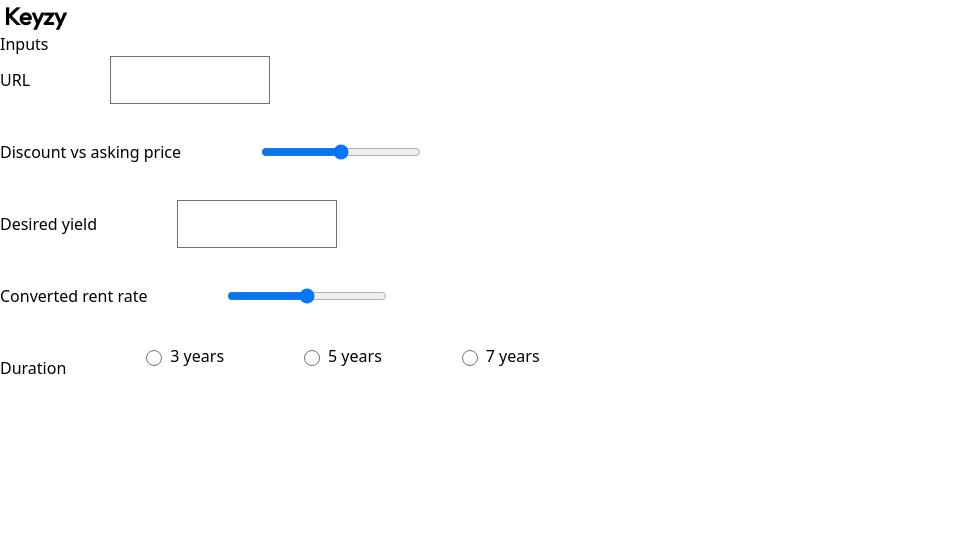
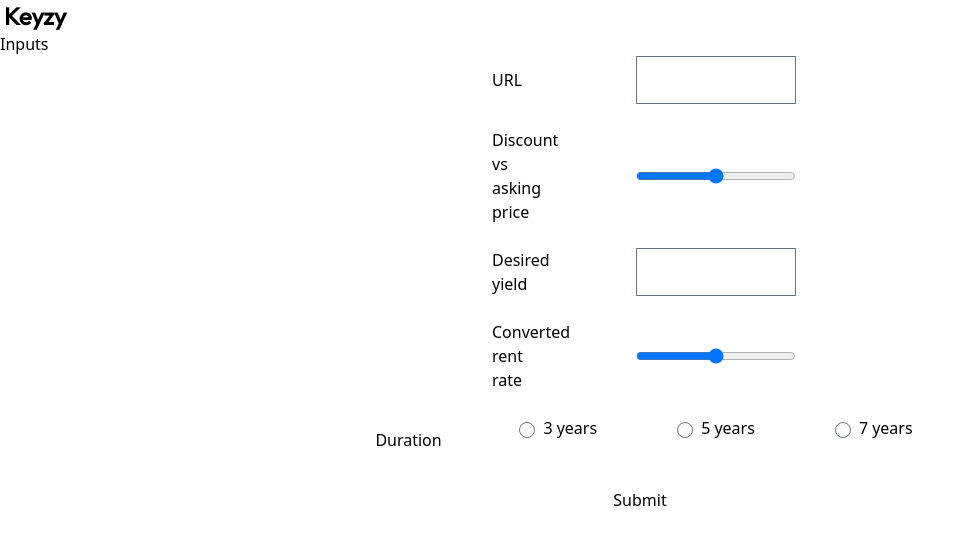
Before and after one commit to blakerodonnell/Mortgage_Calculator2, a Next.js app: page / in a window 1280 px wide. Shown: the top 544 px of the page, without its empty margins (0-974 px from the left). Built offline with nearby package versions, Linux system fonts and the light colour scheme.

Commit message:
feats: form label styling

```diff
--- a/pages/index.js
+++ b/pages/index.js
@@ -26,9 +26,9 @@
         <div>
           <section>
             <h2>Inputs</h2>
-            <form className="flex flex-col gap-6">
+            <form className="flex flex-col items-center gap-6">
               <div className="flex gap-20 items-center">
-                <label htmlFor="url">URL</label>
+                <label className="w-16 ml-2" htmlFor="url">URL</label>
                 <input
                   type="text"
                   name="url"
@@ -37,7 +37,7 @@
                 />
               </div>
               <div className="flex gap-20 items-center">
-                <label htmlFor="discountvasking">
+                <label className="w-16 ml-2" htmlFor="discountvasking">
                   Discount vs asking price
                 </label>
                 <input
@@ -51,7 +51,7 @@
                 />
               </div>
               <div className="flex gap-20 items-center">
-                <label htmlFor="desired-yield">Desired yield</label>
+                <label className="w-16 ml-2" htmlFor="desired-yield">Desired yield</label>
                 <input
                   type="text"
                   name="desired-yeild"
@@ -61,7 +61,7 @@
               </div>
 
               <div className="flex gap-20 items-center">
-                <label htmlFor="converted-rent">Converted rent rate</label>
+                <label className="w-16 ml-2" htmlFor="converted-rent">Converted rent rate</label>
                 <input
                   type="range"
                   name="converted-rent"
@@ -73,7 +73,7 @@
                 />
               </div>
               <div className="flex gap-20 items-center">
-                <label className="block" htmlFor="duration">Duration</label>
+                <label className="w-16 ml-2 block" htmlFor="duration">Duration</label>
                 <div class="inline-block mb-6">
                   <input
                     type="radio"
@@ -81,33 +81,36 @@
                     id="duration-3"
                     value="3"
                   />
-                  <label for="duration-3" class="ml-2">
+                  <label className="w-16 ml-2" htmlFor="duration-3">
                     3 years
                   </label>
                 </div>
-                <div class="inline-block mb-6">
+                <div className="inline-block mb-6">
                   <input
                     type="radio"
                     name="duration"
                     id="duration-5"
                     value="5"
                   />
-                  <label for="duration-5" class="ml-2">
+                  <label className="w-16 ml-2" htmlFor="duration-5">
                     5 years
                   </label>
                 </div>
-                <div class="inline-block mb-6">
+                <div className="inline-block mb-6">
                   <input
                     type="radio"
                     name="duration"
                     id="duration-7"
                     value="7"
                   />
-                  <label for="duration-7" class="ml-2">
+                  <label className="w-16 ml-2" htmlFor="duration-7">
                     7 years
                   </label>
                 </div>
               </div>
+              <button>
+                Submit
+              </button>
             </form>
           </section>
         </div>
```
